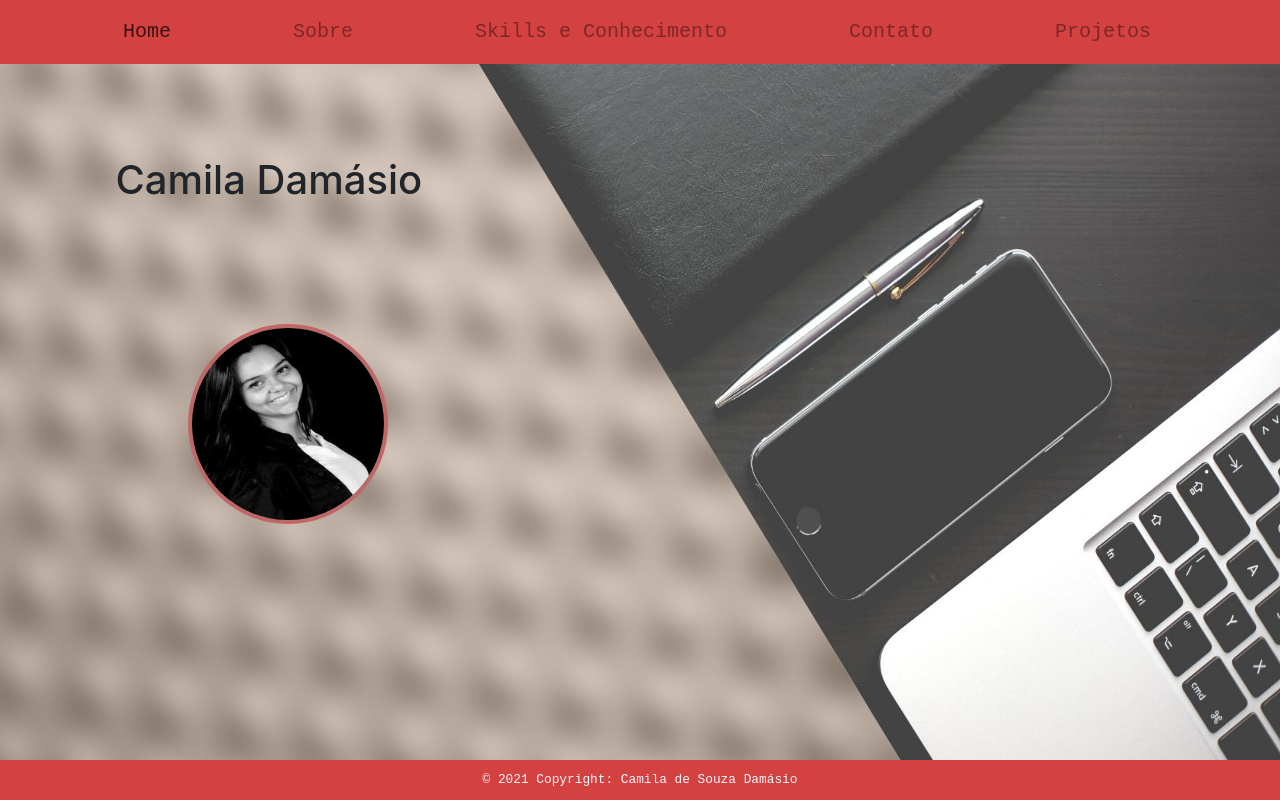
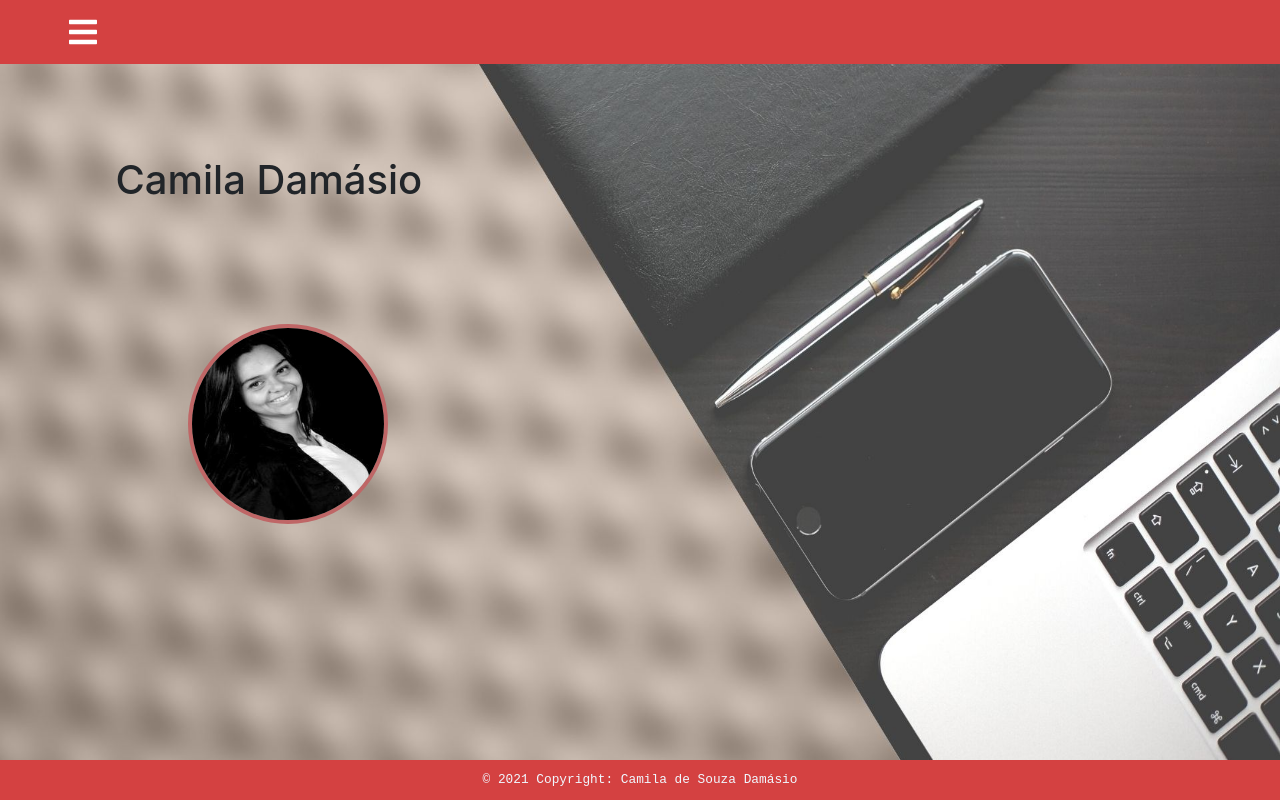
Before and after one commit to CamilaDamasio/camiladamasio.github.io, a React (Create React App) app: page /#/ in a window 1280 px wide. Built offline with nearby package versions, Linux system fonts and the light colour scheme.

Commit message:
Corrige navbar

```diff
--- a/package.json
+++ b/package.json
@@ -21,6 +21,7 @@
     "react": "^16.13.1",
     "react-bootstrap": "^1.4.0",
     "react-dom": "^16.13.1",
+    "react-icons": "^4.3.1",
     "react-logger": "^1.1.0",
     "react-redux": "^7.2.4",
     "react-router-dom": "^5.2.0",
--- a/public/index.html
+++ b/public/index.html
@@ -23,7 +23,7 @@
       Learn how to configure a non-root public URL by running `npm run build`.
     -->
   <link href="https://fonts.googleapis.com/css?family=Montserrat&display=swap" rel="stylesheet">
-  <title>React App</title>
+  <title>Camila Damásio</title>
 </head>
 
 <body>
--- a/src/components/Header.jsx
+++ b/src/components/Header.jsx
@@ -5,28 +5,38 @@ function Header() {
   const history = useHistory();
 
   return (
-    <header className="header navbar navbar-expand-lg navbar-light bg-light container-fluid">
-      <div class="container-fluid">
-        <button class="navbar-toggler" type="button" data-bs-toggle="collapse" data-bs-target="#navbarNav"
+    <header className="header navbar navbar-expand-lg navbar-light bg-light">
+      <div className="container-fluid">
+        <button className="navbar-toggler" type="button" data-bs-toggle="collapse" data-bs-target="#navbarNav"
         aria-controls="navbarNav" aria-expanded="false" aria-label="Toggle navigation">
-          <span class="navbar-toggler-icon"></span>
+          <span className="navbar-toggler-icon"></span>
         </button>
 
-        <div class="collapse navbar-collapse" id="navbarNav">
+        <div className="collapse navbar-collapse" id="navbarNav">
           <button type="button" className="navbar-nav" onClick={ () => history.push('/') }>
-            <h5 className="nav-link active nav-item" aria-current="page">Home</h5>
+            <div className="nav-item">
+              <h5 className="nav-link active" aria-current="page">Home</h5>
+            </div>
           </button>
           <button type="button" className="navbar-nav" onClick={ () => history.push('/sobre') }>
-            <h5 className="nav-link nav-item">Sobre</h5>
+            <div className="nav-item">
+              <h5 className="nav-link">Sobre</h5>
+            </div>
           </button>
           <button type="button" className="navbar-nav" onClick={ () => history.push('/habilidades') }>
-            <h5 className="nav-link nav-item">Skills e Conhecimento</h5>
+            <div className="nav-item">
+              <h5 className="nav-link">Skills e Conhecimento</h5>
+            </div>
           </button>
           <button type="button" className="navbar-nav" onClick={ () => history.push('/contato') }>
-            <h5 className="nav-link nav-item">Contato</h5>
+            <div className="nav-item">
+              <h5 className="nav-link">Contato</h5>
+            </div>
           </button>
           <button type="button" className="navbar-nav" onClick={ () => history.push('/projetos') }>
-            <h5 className="nav-link nav-item">Projetos</h5>
+            <div className="nav-item">
+              <h5 className="nav-link">Projetos</h5>
+            </div>
           </button>
         </div>
       </div>
--- /dev/null
+++ b/src/components/Navbar.jsx
@@ -0,0 +1,44 @@
+import React, {useState} from 'react';
+import * as FaIcons from 'react-icons/fa';
+import * as AiIcons from 'react-icons/ai';
+import { Link } from 'react-router-dom';
+import { SidebarData } from './SidebarData';
+import '../styles/navbar.css';
+import { IconContext } from 'react-icons';
+
+function NavBar() {
+  const [sidebar, setSidebar] = useState(false);
+  const showSidebar = () => setSidebar (!sidebar);
+
+  return (
+    <>
+      <IconContext.Provider value={ { color: '#fff' } }>
+        <div className="navbar">
+          <Link to="#" className="menu-bars">
+            <FaIcons.FaBars onClick={showSidebar} />
+          </Link>
+        </div>
+        <nav className={sidebar ? 'nav-menu active' : 'nav-menu'}>
+          <ul className="nav-menu-items" onClick={showSidebar}>
+            <li className="navbar-toggle">
+              <Link to="#" className="menu-bars">
+                <AiIcons.AiOutlineClose />
+              </Link>
+            </li>
+            {SidebarData.map((item, index) => {
+              return(
+                <a key={index} className={item.className} href="path">
+                  <Link to={item.path}>
+                  {item.icon}
+                    <span> {item.title} </span>
+                  </Link>
+                </a>
+              )
+            })}
+          </ul>
+        </nav>
+      </IconContext.Provider>
+    </>
+  )
+}
+export default NavBar
--- /dev/null
+++ b/src/components/SidebarData.jsx
@@ -0,0 +1,38 @@
+import React from 'react'
+import * as GoIcons from 'react-icons/go';
+import * as AiIcons from 'react-icons/ai';
+import * as FaIcons from 'react-icons/fa';
+import * as BsIcons from 'react-icons/bs';
+
+export const SidebarData = [
+  {
+    title: 'Home',
+    path: '/',
+    icon: <AiIcons.AiFillHome />,
+    className: 'navtext',
+  },
+  {
+    title: 'Sobre',
+    path: '/sobre',
+    icon: <BsIcons.BsFillPersonFill />,
+    className: 'navtext',
+  },
+  {
+    title: 'Skills',
+    path: '/habilidades',
+    icon: <FaIcons.FaTools />,
+    className: 'navtext',
+  },
+  {
+    title: 'Contato',
+    path: '/contato',
+    icon: <GoIcons.GoDeviceMobile />,
+    className: 'navtext',
+  },
+  {
+    title: 'Projetos',
+    path: '/projetos',
+    icon: <FaIcons.FaCode />,
+    className: 'navtext',
+  },
+]
--- a/src/index.css
+++ b/src/index.css
@@ -4,22 +4,13 @@
   background-color: rgb(212, 65, 65);
   width: 100vw;
   height: 8vh;
-  opacity: 0.9;
+  opacity: 0.95;
   align-items: center;
   justify-content: space-evenly;
   padding: 0 ! important;
 }
 
 .header:hover {
-  opacity: 1;
-}
-
-.header h5 {
-  margin: 0;
-  opacity: 0.8;
-}
-
-.header h5:hover {
   opacity: 1;
 }
 
@@ -41,21 +32,8 @@
   display: flex;
   background-color: rgb(212, 65, 65);
   top: 0;
-  opacity: 0.95;
   height: 8vh;
   justify-content: space-evenly;
-}
-
-.container-fluid:hover {
-  opacity: 1;
-}
-
-.nav-link {
-  opacity: 0.9;
-}
-
-.nav-link:hover {
-  opacity: 1;
 }
 
 button {
@@ -64,7 +42,7 @@ button {
   border: none;
   color: aliceblue;
   font-family: monospace, sans-serif !important;
-  font-size: 1.8vw !important;
+  font-size: 1vw !important;
 }
 
 .main-div {
--- a/src/pages/About.jsx
+++ b/src/pages/About.jsx
@@ -1,12 +1,14 @@
 import React from 'react';
 import Footer from '../components/Footer';
-import Header from '../components/Header';
+// import Header from '../components/Header';
+import Navbar from '../components/Navbar';
 import '../styles/About.css';
 
 function About() {
   return (
     <div className="main-div">
-      <Header />
+      {/* <Header /> */}
+      <Navbar />
       <div className="about-body">
         <div className="title-about">
           <h1>Sobre</h1>
--- a/src/pages/Contact.jsx
+++ b/src/pages/Contact.jsx
@@ -1,12 +1,14 @@
 import React from 'react';
 import Footer from '../components/Footer';
-import Header from '../components/Header';
+// import Header from '../components/Header';
+import Navbar from '../components/Navbar';
 import '../styles/Contact.css';
 
 function Contact() {
   return (
     <div className="main-div">
-      <Header />
+      {/* <Header /> */}
+      <Navbar />
       <div className="contact-body">
         <div className="title-contact">
           <h1>Contato</h1>
--- a/src/pages/Home.jsx
+++ b/src/pages/Home.jsx
@@ -1,13 +1,15 @@
 import React from 'react';
 import Footer from '../components/Footer';
-import Header from '../components/Header';
+// import Header from '../components/Header';
+import Navbar from '../components/Navbar';
 import '../styles/Home.css';
 import myphoto from '../images/my-photo.png';
 
 function Home() {
   return (
     <div className="main-div">
-      <Header />
+      {/* <Header /> */}
+      <Navbar />
       <div className="home-body">
         <div className="title-name">
           <h1>Camila Damásio</h1>
--- a/src/pages/Projects.jsx
+++ b/src/pages/Projects.jsx
@@ -1,6 +1,7 @@
 import React from 'react';
 import Footer from '../components/Footer';
-import Header from '../components/Header';
+// import Header from '../components/Header';
+import Navbar from '../components/Navbar';
 import '../styles/Projects.css';
 
 function Projects() {
@@ -21,7 +22,8 @@ function Projects() {
 
   return (
     <div className="main-div">
-      <Header />
+      {/* <Header /> */}
+      <Navbar />
       <div className="projects-body">
         <div className="title-projects">
           <h1>Projetos</h1>
--- a/src/pages/Skills.jsx
+++ b/src/pages/Skills.jsx
@@ -1,12 +1,14 @@
 import React from 'react';
 import Footer from '../components/Footer';
-import Header from '../components/Header';
+// import Header from '../components/Header';
+import Navbar from '../components/Navbar';
 import '../styles/Skills.css';
 
 function Skills() {
   return (
     <div className="main-div">
-      <Header />
+      {/* <Header /> */}
+      <Navbar />
       <div className="skills-body">
         <div className="title-skills">
           <h1>Habilidades</h1>
--- /dev/null
+++ b/src/styles/navbar.css
@@ -0,0 +1,73 @@
+.navbar {
+  background-color: rgb(212, 65, 65);
+  height: 8vh;
+  width: 100vw;
+  display: flex;
+  align-items: center;
+}
+
+.menu-bars {
+  margin: auto;
+  margin-left: 4vw;
+  font-size: 2rem;
+  background: none;
+}
+
+.nav-menu {
+  background-color:
+  rgba(212, 65, 65, 0.8);
+  width: 40vw;
+  height: 100vh;
+  display: flex;
+  justify-content: center;
+  left: -100%;
+  position: fixed;
+  top: 0;
+  /* padding: 2vw; */
+  transition: 850ms
+}
+
+.nav-menu.active {
+  left: 0;
+  transition: 350ms;
+}
+
+.navtext {
+  display: flex;
+  align-items: center;
+  padding: 8px 0px 8px 16px;
+  list-style: none;
+  height: 60px;
+}
+
+.navtext a {
+  text-decoration: none !important;
+  color: aliceblue;
+  display: flex;
+  font-size: 18px;
+  width: 65%;
+  height: 100%;
+  align-items: center;
+  border-radius: 4px;
+}
+
+.nav-text a:hover {
+  background-color: rgb(212, 65, 65);
+}
+
+.nav-menu-items {
+  width: 100%;
+  padding: 0;
+}
+
+.navbar-toggle {
+  background-color: rgb(212, 65, 65);
+  width: 100%;
+  height: 8vh;
+  display: flex;
+  align-items: center;
+}
+
+span {
+  margin-left: 16px;
+}
```
Also changed, not shown: 14 other files (tests, documents, lock files or other folders).
